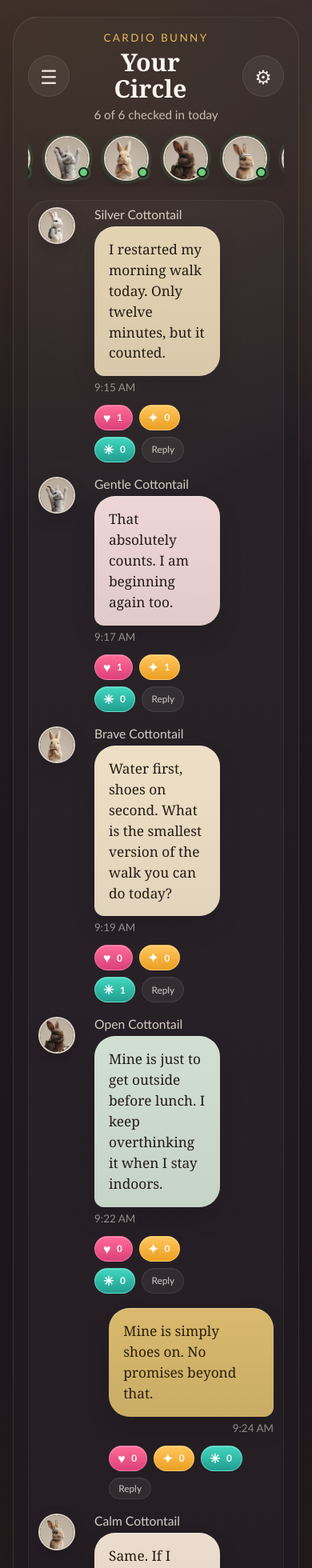
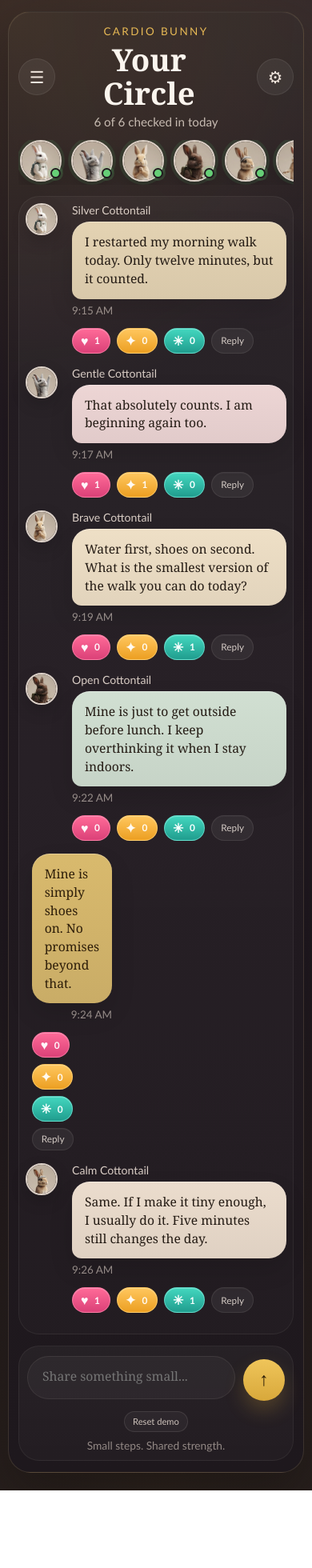
Before and after one commit to PaulskiLynch/5others, a Next.js app: page /circle-demo in a window 390 px wide. Shown: the top 1960 px of the page at 80% size. After the commit the page ends 1863 px from the top, so only its background shows below. Built offline with nearby package versions, Linux system fonts and the light colour scheme.

Commit message:
Relax mobile demo circle spacing

```diff
--- a/src/app/globals.css
+++ b/src/app/globals.css
@@ -3722,3 +3722,101 @@ h3 {
     height: 54px;
   }
 }
+
+@media (max-width: 640px) {
+  .circle-demo-shell {
+    width: 100%;
+    padding: 14px 10px 22px;
+  }
+
+  .circle-demo-phone {
+    gap: 14px;
+    padding: 16px 12px 14px;
+    border-radius: 28px;
+  }
+
+  .circle-demo-topbar {
+    grid-template-columns: 46px 1fr 46px;
+    gap: 10px;
+  }
+
+  .circle-demo-iconbutton {
+    width: 46px;
+    height: 46px;
+    font-size: 1.3rem;
+  }
+
+  .circle-demo-heading h1 {
+    font-size: 2.4rem;
+  }
+
+  .circle-demo-members {
+    gap: 12px;
+    padding: 0 2px 4px;
+    justify-content: flex-start;
+  }
+
+  .circle-demo-member {
+    width: 52px;
+    height: 52px;
+  }
+
+  .circle-demo-feed {
+    gap: 16px;
+    padding: 8px 8px 10px;
+  }
+
+  .circle-demo-message-row {
+    grid-template-columns: 48px minmax(0, 1fr);
+    gap: 10px;
+  }
+
+  .circle-demo-avatar {
+    width: 40px;
+    height: 40px;
+  }
+
+  .circle-demo-message-stack {
+    max-width: 100%;
+  }
+
+  .circle-demo-message-row-own .circle-demo-message-stack {
+    max-width: 84%;
+  }
+
+  .circle-demo-bubble {
+    max-width: 100%;
+    padding: 14px 16px;
+    border-radius: 22px;
+  }
+
+  .circle-demo-bubble-copy {
+    font-size: 0.98rem;
+    line-height: 1.45;
+  }
+
+  .circle-demo-name {
+    font-size: 0.88rem;
+  }
+
+  .circle-demo-composer {
+    padding: 12px 10px 8px;
+  }
+
+  .circle-demo-composer-row {
+    grid-template-columns: minmax(0, 1fr) 52px;
+    gap: 10px;
+  }
+
+  .circle-demo-input {
+    min-height: 54px;
+    padding: 14px 18px;
+    font-size: 0.98rem;
+  }
+
+  .circle-demo-send {
+    width: 52px;
+    height: 52px;
+    font-size: 1.45rem;
+  }
+}
```
